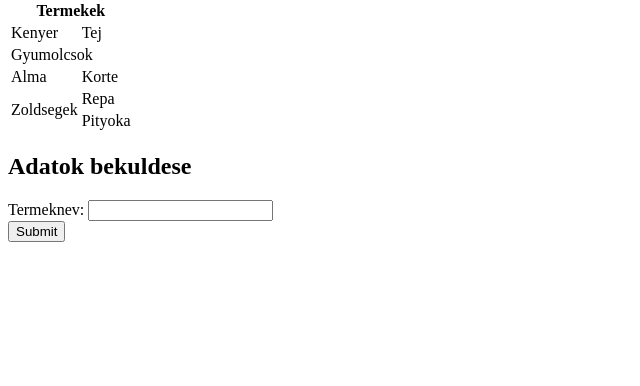
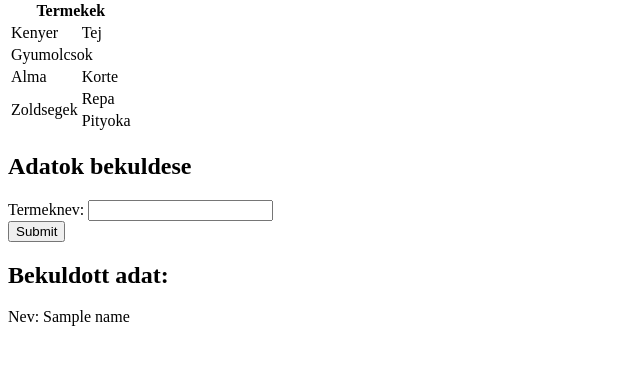
Before and after one commit to Patyiszabi/24_10_08_Patyi_Szabolcs_Note, a Flask app: template templates/index.html in a window 1280 px wide. Shown: the part 276-662 px from the top of the page, without its empty margins (0-640 px from the left). Run offline with Flask 3, Linux system fonts and the light colour scheme; the template is opened without the code that fills it: most values are stand-ins (such as "Sample title", 1, 10 or a date in 2020).

Commit message:
Add app.py

```diff
--- a/app.py
+++ b/app.py
@@ -3,9 +3,12 @@ from flask import Flask, render_template, request
 app = Flask(__name__)
 
 
-@app.route('/')
+@app.route('/', methods = ['GET', 'POST'])
 def index():
-    return render_template('index.html')
+    name = None
+    if request.method == 'POST':
+        name = request.form.get('product_name')
+    return render_template('index.html', name = name)
 
 if __name__ == "__main__":
     app.run(debug=True)
--- a/templates/index.html
+++ b/templates/index.html
@@ -50,11 +50,16 @@
 
     <h2>Adatok bekuldese</h2>
     <form action="/" method="post">
-        <label for="name">Termeknev: </label>
-        <input type="text" id="nproductame" name="productname">
+        <label for="product_name">Termeknev: </label>
+        <input type="text" id="product_name" name="product_name">
         <br>
         <button type="submit">Submit</button>
     </form>
 
+        {% if name %}
+            <h2>Bekuldott adat: </h2>
+            <p>Nev: {{ name }}</p>
+        {% endif %}
+
 </body>
 </html>
```
